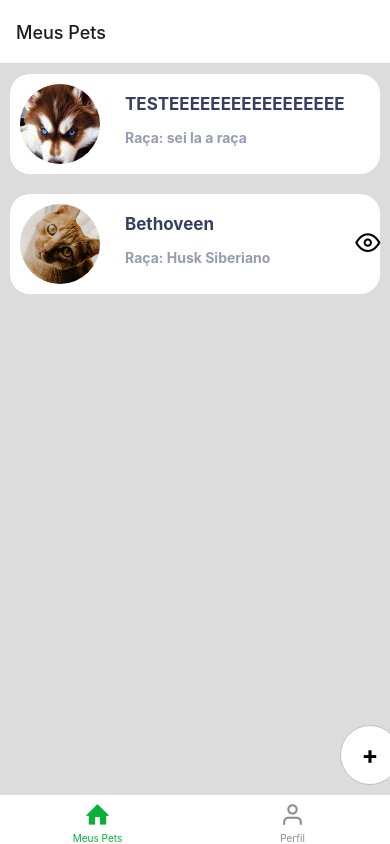
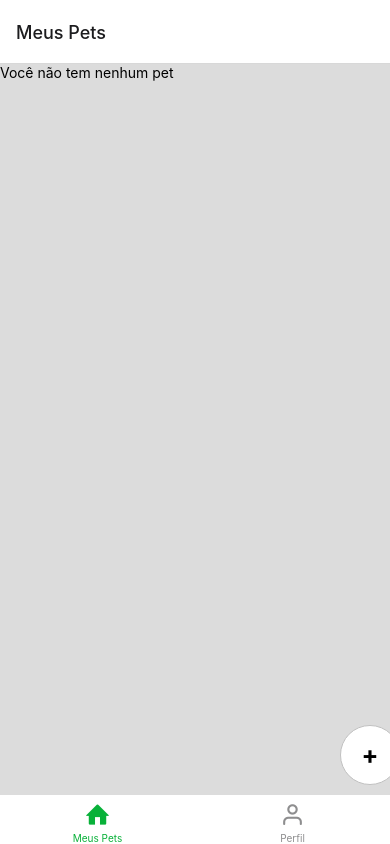
Before and after one commit to ICEI-PUC-Minas-PMV-ADS/pmv-ads-2022-1-e3-proj-mov-t1-petpass-mobile, a React Native app: screen / in a window 390 px wide. Built offline with nearby package versions, Linux system fonts and the light colour scheme; data requests are answered from the project's data file.

Commit message:
feat: add validate

```diff
--- a/db.json
+++ b/db.json
@@ -1,5 +1,5 @@
 {
   "pets": [
-    { "id": 1, "name": "TESTEEEEEEEEEEEEEEEEE", "raca": "sei la a raça" }
+
   ]
 }
--- a/src/pages/MeusPets/index.js
+++ b/src/pages/MeusPets/index.js
@@ -1,6 +1,6 @@
 import React, {useEffect, useState} from 'react';
 import { StyleSheet, Text, View,Image, ScrollView, TouchableOpacity } from 'react-native';
-import { Entypo, Feather } from '@expo/vector-icons'
+import { Feather } from '@expo/vector-icons'
 import api from "../../api/api";
 
 
@@ -11,40 +11,34 @@ export default function MeusPets() {
   useEffect(() => {
    api.get('/pets').then((res) => setPets(res.data))
   }, [])
-console.log('pets aqui', pets?.map((item) => item.name))
+
 
   return (
     <View style={styles.container}>
 <ScrollView>
+  {pets?.length !== 0 ? (
+      <>
+        {pets?.map((item) => (
             <View style={styles.box}>
+              <Image style={styles.img} source={require('../../../img/dog.jpg')}/>
 
-        <Image style={styles.img} source={require('../../../img/dog.jpg')}/>
-        {pets?.map((item) => (
               <View>
                 <Text style={styles.nome}>{item.name}</Text>
                 <Text style={styles.raça}>Raça: {item.raca}</Text>
               </View>
-        ))}
+
 
               <View style={styles.icon}>
                 <Feather name="eye" size={25}/>
 
               </View>
+            </View>
+        ))}
+      </>
+  ) : (
+          <Text>Você não tem nenhum pet</Text>
+  )}
 
-      </View>
-
-      <View style={styles.box}>
-
-        <Image style={styles.img} source={require('../../../img/gato.jpg')}/>
-          <View>
-            <Text style={styles.nome}>Bethoveen</Text>
-            <Text style={styles.raça}>Raça: Husk Siberiano</Text>
-          </View>
-          <View style={styles.icon}>
-            <Feather name="eye" size={25}/>
-          </View>
-
-      </View>
 
      </ScrollView>
 
```
Lines whose indentation alone changed are shown as unchanged.
